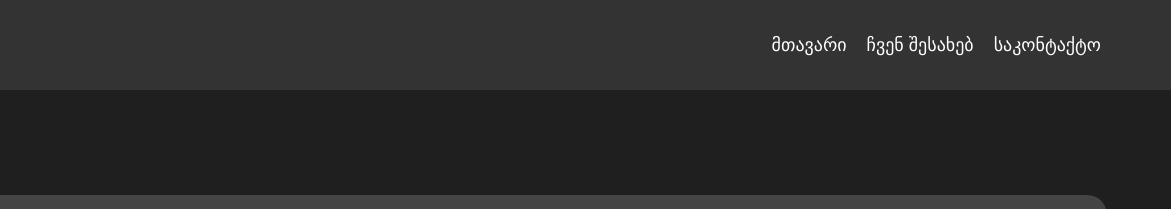
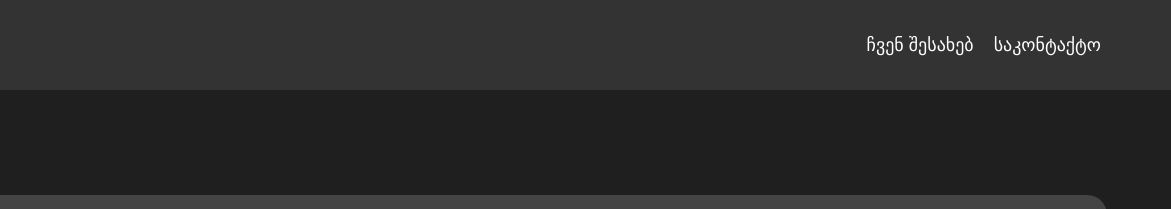
Before and after one commit to tatogabisonia/ITshnik--, a plain HTML site: page contact.html in a window 1280 px wide. Shown: the top 209 px of the page, 109-1280 px from the left. Drawn offline with Linux system fonts and the light colour scheme.

Commit message:
Update contact.html

```diff
--- a/contact.html
+++ b/contact.html
@@ -16,7 +16,6 @@
     </div>
     <nav>
       <ul>
-        <li><a href="index.html">მთავარი</a></li>
         <li><a href="aboutus.html">ჩვენ შესახებ </a></li>
         <li><a href="contact.html">საკონტაქტო</a></li>
       </ul>
```
